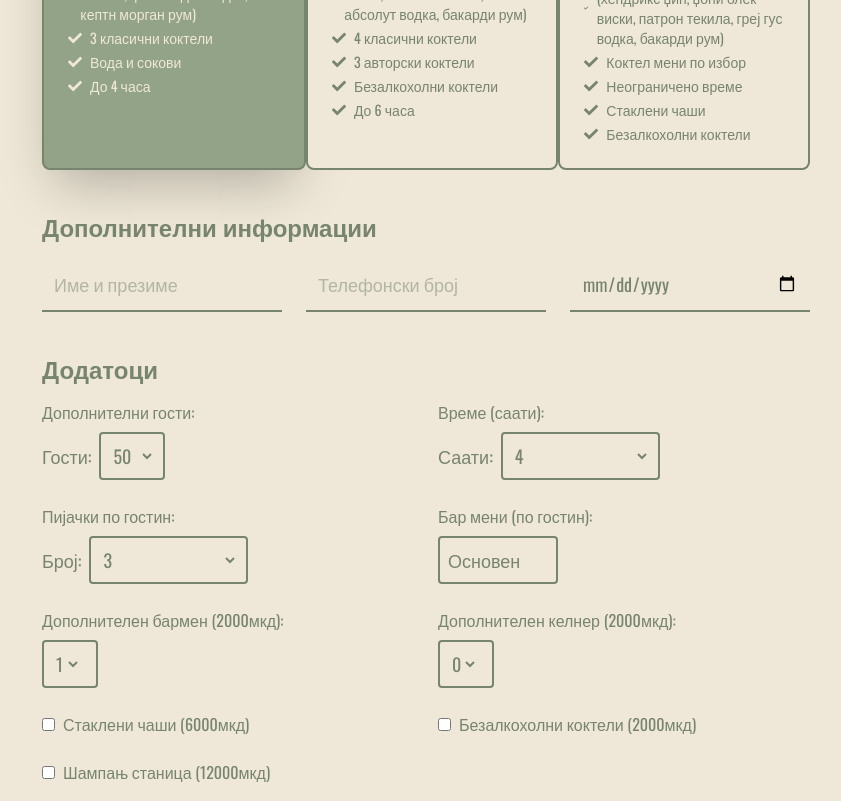
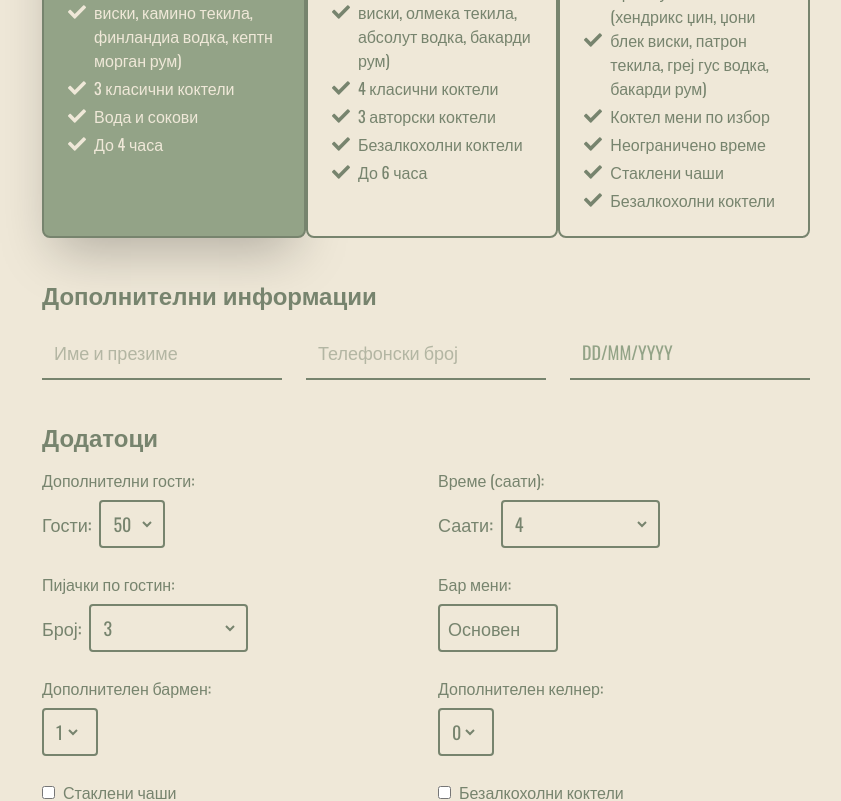
Before and after one commit to trajnovd/kantinaprikolka, a React (Vite) app: page /booking in a window 1280 px wide. Shown: the part 840-1641 px from the top of the page, without its empty margins (214-1055 px from the left). Built offline with nearby package versions, Linux system fonts and the light colour scheme.

Commit message:
final changes

```diff
--- a/index.html
+++ b/index.html
@@ -1,5 +1,5 @@
 <!doctype html>
-<html lang="en">
+<html lang="mk-MK">
   <head>
     <link rel="preconnect" href="https://fonts.googleapis.com" />
     <link
--- a/package.json
+++ b/package.json
@@ -15,6 +15,7 @@
     "framer-motion": "^12.1.0",
     "prop-types": "^15.8.1",
     "react": "^18.3.1",
+    "react-datepicker": "^8.1.0",
     "react-dom": "^18.3.1",
     "react-icons": "^5.4.0",
     "react-router-dom": "^7.1.5",
--- a/src/index.css
+++ b/src/index.css
@@ -1,4 +1,5 @@
 @import "tailwindcss";
+@import "react-datepicker/dist/react-datepicker.css";
 
 @layer base {
   body {
--- a/src/pages/Booking.jsx
+++ b/src/pages/Booking.jsx
@@ -5,13 +5,14 @@ import Modal from "../ui/Modal";
 import { form } from "framer-motion/client";
 import Loader from "../ui/Loader";
 import { toast } from "react-toastify";
+import DatePicker from "react-datepicker";
 
 const Booking = () => {
   // Initial state with fixed base guests and add-on fields
   const [formData, setFormData] = useState({
     name: "",
     phone: "",
-    date: "",
+    date: null,
     package: "Основен пакет",
     Guests: 50, // Fixed base guests
     time: 4, // Default hours for Основен пакет
@@ -97,6 +98,7 @@ const Booking = () => {
         Bartenders: 3,
         glassGlasses: true,
         nonAlcoholicCocktails: true,
+        champagneStation: true,
       },
     },
   ];
@@ -139,9 +141,16 @@ const Booking = () => {
       Bartenders: defaults.Bartenders,
       nonAlcoholicCocktails: defaults.nonAlcoholicCocktails,
       glassGlasses: defaults.glassGlasses,
+      champagneStation: defaults.champagneStation,
     });
   };
 
+  const handleDateChange = (date) => {
+    setFormData((prevData) => ({
+      ...prevData,
+      date, // Store Date object
+    }));
+  };
   // Calculate base cost based on package
   const baseCost =
     formData.package === "Премиум пакет"
@@ -211,8 +220,6 @@ const Booking = () => {
   const extraWaitersCost =
     Math.max(0, formData.extraWaiters - baseWaiters) * 2000;
 
-  const champagneCost = formData.champagneStation ? 12000 : 0;
-
   // Adjusted costs based on package
   const nonAlcoholicCost =
     formData.package === "Премиум пакет" ||
@@ -227,6 +234,13 @@ const Booking = () => {
       ? 0
       : formData.glassGlasses
         ? 6000
+        : 0;
+
+  const champagneCost =
+    formData.package === "Премиум пакет"
+      ? 0
+      : formData.champagneStation
+        ? 12000
         : 0;
 
   const totalCost =
@@ -314,7 +328,7 @@ const Booking = () => {
           </h2>
           <p className="text-lg sm:text-xl mt-2">
             Пополни ги деталите за твојот настан и добиј
-            персонализирана понуда од нашиот тим во најскоро време
+            персонализирана понуда од нашиот тим во најскоро време.
           </p>
         </div>
 
@@ -357,10 +371,10 @@ const Booking = () => {
                         {pkg.details.map((detail, index) => (
                           <li
                             key={index}
-                            className="flex items-center text-sm"
+                            className="flex items-center text-base"
                           >
-                            <FaCheck className="mr-2" />
-                            {detail}
+                            <FaCheck className="mr-2 text-lg flex-shrink-0 self-center" />
+                            <span>{detail}</span>
                           </li>
                         ))}
                       </ul>
@@ -396,14 +410,19 @@ const Booking = () => {
                   className="p-3 bg-transparent border-b-2 border-[#77846E] focus:outline-none
                     text-lg"
                 />
-                <input
-                  type="date"
-                  name="date"
-                  value={formData.date || ""}
-                  onChange={handleChange}
-                  required
+                <DatePicker
+                  selected={formData.date}
+                  onChange={handleDateChange}
+                  dateFormat="dd/MM/yyyy"
+                  placeholderText="DD/MM/YYYY"
                   className="p-3 bg-transparent border-b-2 border-[#77846E] focus:outline-none
-                    text-lg"
+                    text-lg w-full placeholder:text-[#93A387] placeholder:opacity-100"
+                  calendarClassName="!bg-white !rounded-lg !shadow-lg !border-none"
+                  popperClassName="!z-50"
+                  showPopperArrow={false}
+                  showMonthDropdown
+                  showYearDropdown
+                  dropdownMode="select"
                 />
               </div>
             </div>
@@ -522,9 +541,7 @@ const Booking = () => {
 
                 {/* Bar Menu (Disabled - fixed based on package) */}
                 <div>
-                  <label className="block mb-2">
-                    Бар мени (по гостин):
-                  </label>
+                  <label className="block mb-2">Бар мени:</label>
                   <div className="border-2 border-[#77846E] bg-[#EFE8D8] text-[#77846E] p-2 rounded w-30">
                     <input
                       type="text"
@@ -540,7 +557,7 @@ const Booking = () => {
                 {/* Extra Bartenders */}
                 <div>
                   <label className="block mb-2">
-                    Дополнителен бармен (2000мкд):
+                    Дополнителен бармен:
                   </label>
                   <div className="border-2 border-[#77846E] bg-[#EFE8D8] text-[#77846E] p-2 rounded w-14">
                     <select
@@ -574,7 +591,7 @@ const Booking = () => {
                 {/* Extra Waiters */}
                 <div>
                   <label className="block mb-2">
-                    Дополнителен келнер (2000мкд):
+                    Дополнителен келнер:
                   </label>
                   <div className="border-2 border-[#77846E] bg-[#EFE8D8] text-[#77846E] p-2 rounded w-14">
                     <select
@@ -621,7 +638,7 @@ const Booking = () => {
                       className="mr-2"
                       disabled={formData.package === "Премиум пакет"}
                     />
-                    Стаклени чаши (6000мкд)
+                    Стаклени чаши
                   </label>
                 </div>
 
@@ -644,7 +661,7 @@ const Booking = () => {
                         formData.package === "Стандард пакет"
                       }
                     />
-                    Безалкохолни коктели (2000мкд)
+                    Безалкохолни коктели
                   </label>
                 </div>
 
@@ -657,8 +674,9 @@ const Booking = () => {
                       checked={formData.champagneStation}
                       onChange={handleChange}
                       className="mr-2"
+                      disabled={formData.package === "Премиум пакет"}
                     />
-                    Шампањ станица (12000мкд)
+                    Шампањ станица
                   </label>
                 </div>
               </div>
--- a/src/pages/Contact.jsx
+++ b/src/pages/Contact.jsx
@@ -2,7 +2,7 @@ function Contact() {
   return (
     <div
       className="min-h-screen bg-[#77846E] text-[#EFE8D8] flex flex-col items-center
-        justify-center px-4 py-8 md:px-6 md:py-10 lg:py-12"
+        justify-center px-4 py-8 md:px-6 md:py-10 lg:py-12 mt-10"
     >
       <img
         src="/Icons/logo-11.svg"
--- a/src/ui/Footer.jsx
+++ b/src/ui/Footer.jsx
@@ -35,14 +35,14 @@ function Footer() {
           className="flex flex-col items-center md:items-start text-center md:text-left
             space-y-9"
         >
-          <p className="text-4xl font-bold">
+          <p className="text-4xl font-bold md:text-right">
             Закажи го твојот <br /> настан со нас
           </p>
           <Link
             to="/booking"
             className="bg-[#93A387] text-[#EFE8DB] px-6 py-2 rounded-full font-semibold
               text-3xl hover:bg-opacity-90 transition-transform transform
-              hover:scale-105"
+              hover:scale-105 text-right md:ml-14"
           >
             РЕЗЕРВИРАЈ
           </Link>
--- a/src/ui/NavBar.jsx
+++ b/src/ui/NavBar.jsx
@@ -55,7 +55,7 @@ function Navbar() {
             <img
               src="/Icons/prikolce kopce ikona-09.svg"
               alt="Logo"
-              className="h-10 w-auto"
+              className="md:h-10 md:w-auto h-12 w-14"
             />
           </Link>
 
```
Also changed, not shown: src/pages/DesktopHome.jsx (+12 -11 lines), 1 other file (tests, documents, lock files or other folders).
